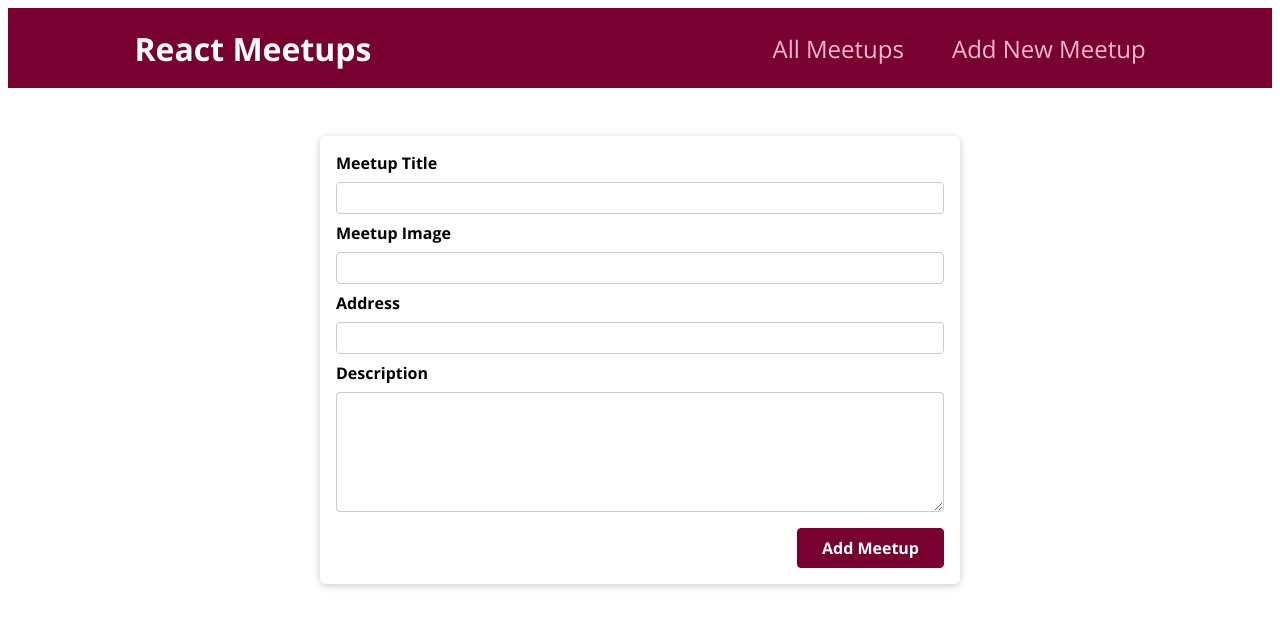
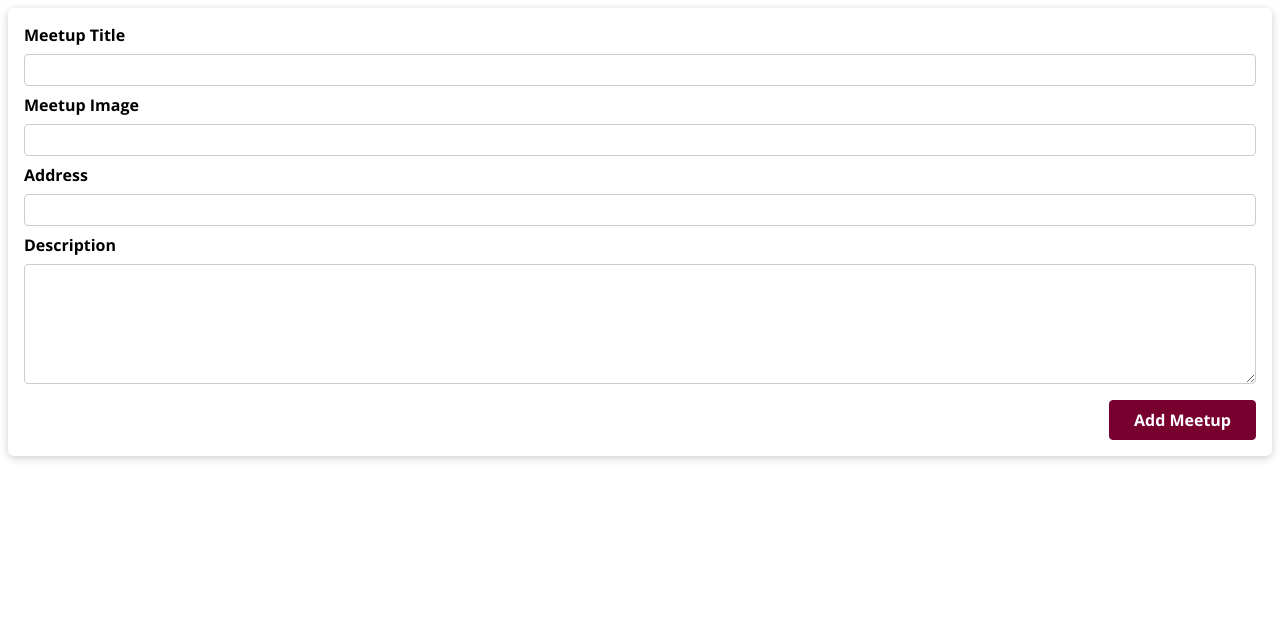
Before and after one commit to KennedyMungai/MeetApp, a Next.js app: page /new-meetup in a window 1280 px wide. Shown: the top 628 px of the page. Built offline with nearby package versions, Linux system fonts and the light colour scheme.

Commit message:
Removed the Layout component from teh various components

```diff
--- a/pages/[meetupId]/index.js
+++ b/pages/[meetupId]/index.js
@@ -1,4 +1,3 @@
-import Layout from "../../components/layout/Layout"
 import NewMeetupForm from "../../components/meetups/NewMeetupForm"
 
 const NewMeetupPage = () =>
@@ -9,9 +8,7 @@ const NewMeetupPage = () =>
     }
 
     return (
-        <Layout>
-            <NewMeetupForm onAddMeetup={addMeetupHandler} />
-        </Layout>
+        <NewMeetupForm onAddMeetup={addMeetupHandler} />
     )
 }
 
--- a/pages/index.js
+++ b/pages/index.js
@@ -1,4 +1,3 @@
-import Layout from "../components/layout/Layout"
 import MeetupList from "../components/meetups/MeetupList"
 
 const DUMMY_MEETUPS =
@@ -114,9 +113,7 @@ const DUMMY_MEETUPS =
 const HomePage = () =>
 {
     return (
-        <Layout>
-            <MeetupList meetups={DUMMY_MEETUPS} />
-        </Layout>
+        <MeetupList meetups={DUMMY_MEETUPS} />
     )
 }
 
--- a/pages/new-meetup/index.js
+++ b/pages/new-meetup/index.js
@@ -1,4 +1,3 @@
-import Layout from "../../components/layout/Layout"
 import NewMeetupForm from "../../components/meetups/NewMeetupForm"
 
 const NewMeetupPage = () =>
@@ -9,9 +8,7 @@ const NewMeetupPage = () =>
     }
 
     return (
-        <Layout>
-            <NewMeetupForm onAddMeetup={addMeetupHandler} />
-        </Layout>
+        <NewMeetupForm onAddMeetup={addMeetupHandler} />
     )
 }
 
```
